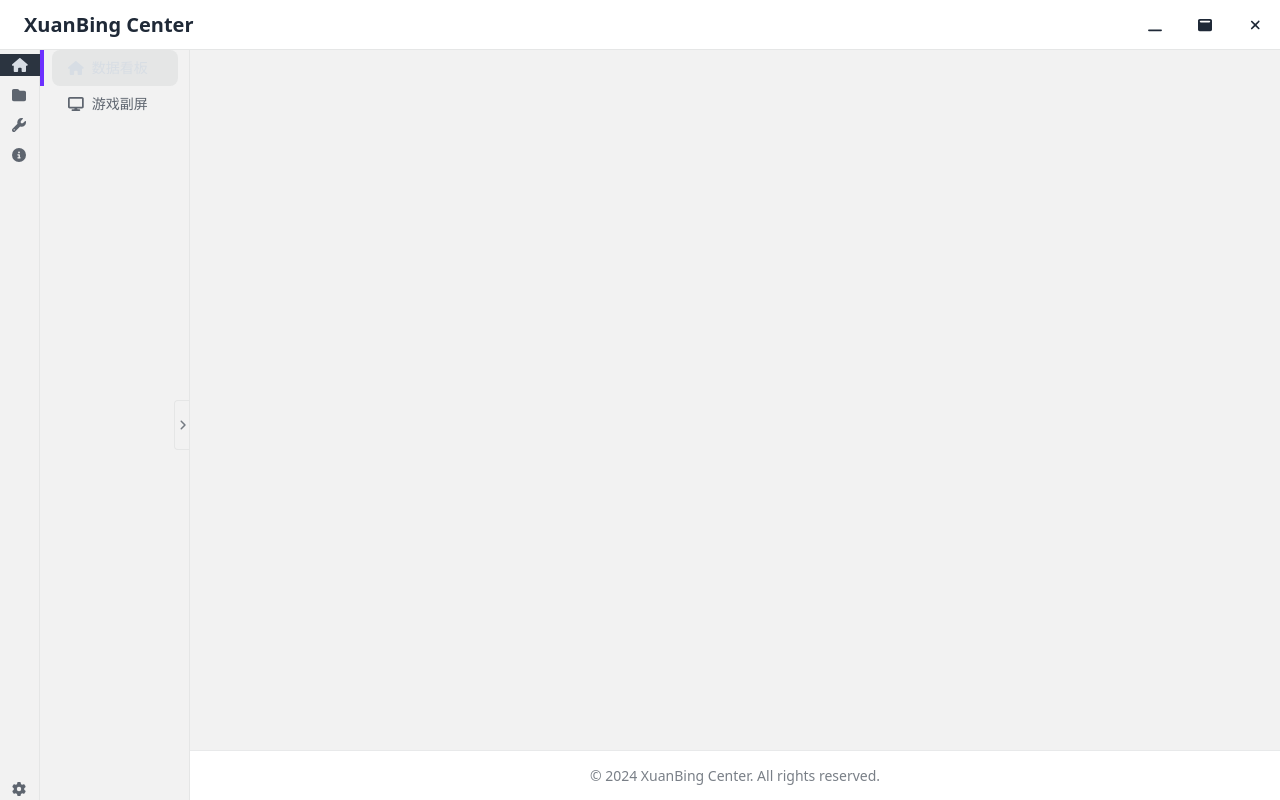
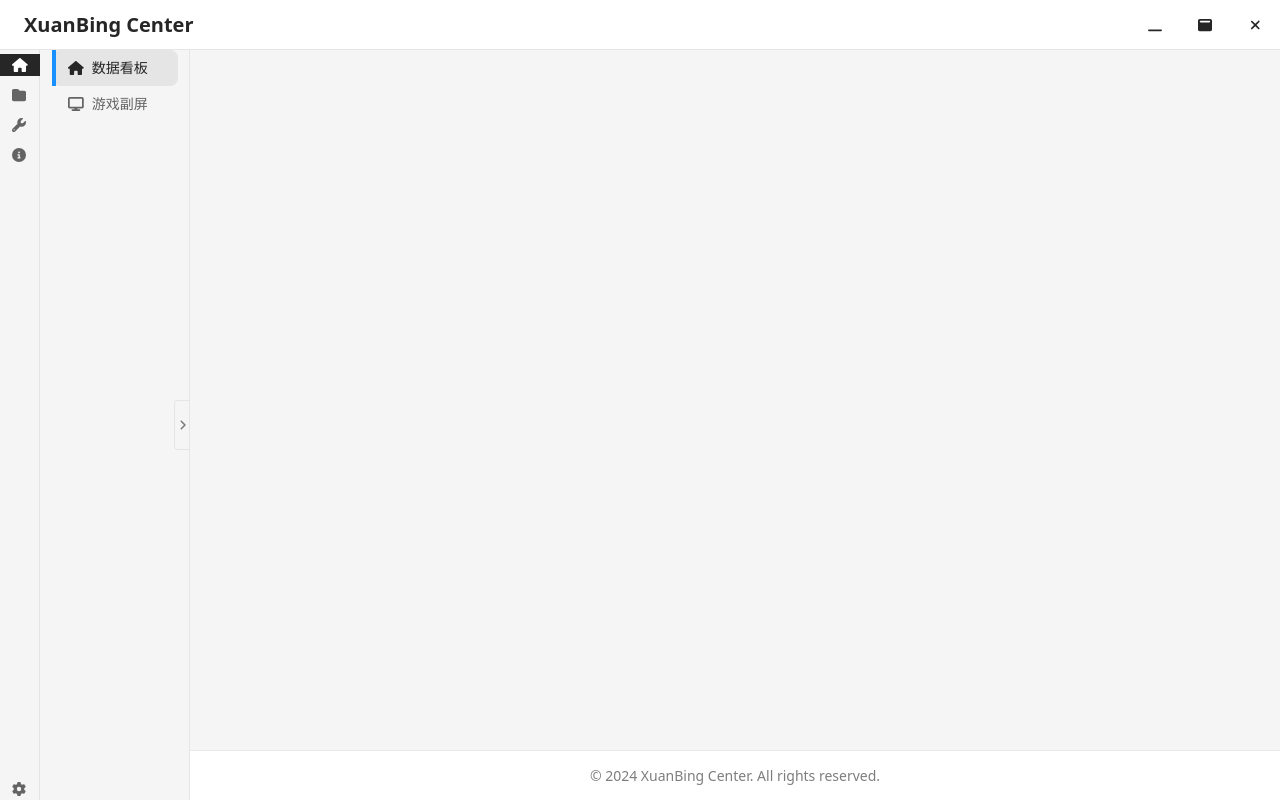
Before and after one commit to xuanbingBank/xuanbing-center, a Vue app: page /home/dashboard in a window 1280 px wide. Built offline with nearby package versions, Linux system fonts and the light colour scheme.

Commit message:
🎨 style: 完善菜单栏的主题模式切换

```diff
--- a/src/components/menu/RecursiveMenuItem.vue
+++ b/src/components/menu/RecursiveMenuItem.vue
@@ -11,11 +11,13 @@
       <font-awesome-icon
         v-if="props.menuItem.meta?.icon"
         :icon="['fas', props.menuItem.meta.icon as string]"
-        class="text-sm transition-all duration-300"
+        class="text-sm transition-all duration-300 text-base-content/70 group-hover:text-base-content"
+        :class="{ 'text-base-content': isActive }"
       />
       <span
         v-if="!isCollapsed"
-        class="text-sm transition-all duration-300"
+        class="text-sm transition-all duration-300 text-base-content/70 group-hover:text-base-content"
+        :class="{ 'text-base-content': isActive }"
       >
         {{ props.menuItem.meta?.title }}
       </span>
@@ -38,9 +40,11 @@
 
 <style scoped lang="postcss">
 .menu-item {
-  @apply flex items-center h-[36px] hover:bg-base-300/50
+  @apply flex items-center h-[36px]
+         hover:bg-base-300/50
          transition-all duration-300
-         text-base-content/70 hover:text-base-content;
+         text-base-content/70 hover:text-base-content
+         relative;
 
   &, & * {
     @apply transition-all duration-300;
@@ -48,15 +52,20 @@
 }
 
 .menu-item.active {
-  @apply bg-primary text-primary-content;
+  @apply bg-base-300/50;
 
   &, & * {
-    @apply transition-all duration-300;
+    @apply text-base-content transition-colors duration-300;
+  }
+
+  &:hover {
+    @apply bg-base-300/70;
   }
 }
 
 .menu-item.active:before {
-  @apply content-[''] absolute left-0 h-full w-1 bg-primary/80;
+  @apply content-[''] absolute left-0 h-full w-1
+         bg-primary transition-colors duration-300;
 }
 
 .menu-item.active.justify-center:before {
--- a/src/layouts/SideMenu.vue
+++ b/src/layouts/SideMenu.vue
@@ -10,13 +10,14 @@
           <li v-for="route in topMenus" :key="route.name" class="my-1">
             <a
               class="rounded-none transition-all duration-300 text-base-content/70 hover:text-base-content"
-              :class="{ 'active bg-primary text-primary-content': activeModule === route.meta?.module }"
+              :class="{ 'active bg-primary text-primary-content hover:text-primary-content': activeModule === route.meta?.module }"
               @click="handleModuleSelect(route.meta?.module || '')"
             >
               <font-awesome-icon
                 v-if="route.meta?.icon"
                 :icon="['fas', route.meta.icon as string]"
-                class="text-sm transition-all duration-300"
+                class="text-sm transition-all duration-300 text-base-content/70 group-hover:text-base-content"
+                :class="{ 'text-primary-content': activeModule === route.meta?.module }"
               />
             </a>
           </li>
@@ -27,13 +28,14 @@
           <li v-for="route in bottomMenus" :key="route.name">
             <a
               class="rounded-none transition-all duration-300 text-base-content/70 hover:text-base-content"
-              :class="{ 'active bg-primary text-primary-content': activeModule === route.meta?.module }"
+              :class="{ 'active bg-primary text-primary-content hover:text-primary-content': activeModule === route.meta?.module }"
               @click="handleModuleSelect(route.meta?.module || '')"
             >
               <font-awesome-icon
                 v-if="route.meta?.icon"
                 :icon="['fas', route.meta.icon as string]"
-                class="text-sm transition-all duration-300"
+                class="text-sm transition-all duration-300 text-base-content/70 group-hover:text-base-content"
+                :class="{ 'text-primary-content': activeModule === route.meta?.module }"
               />
             </a>
           </li>
@@ -53,7 +55,7 @@
         <template v-if="currentModuleRoute?.children">
           <recursive-menu-item
             v-for="route in currentModuleRoute.children"
-            class="px-3 [&_.active]:!bg-base-300"
+            class="px-3 [&_.active]:!bg-base-300 text-base-content/70"
             :key="route.path"
             :menu-item="route"
             :is-active="activeRoute === route.path"
--- a/src/views/settings/theme.vue
+++ b/src/views/settings/theme.vue
@@ -82,7 +82,7 @@
     <!-- 主题色调选择 -->
     <div class="card bg-base-100 shadow-xl mb-6">
       <div class="card-body">
-        <h3 class="card-title text-lg mb-4">主题色调</h3>
+        <h3 class="card-title text-lg mb-4 text-base-content">主题色调</h3>
         <div class="grid grid-cols-4 gap-4">
           <div
             v-for="color in themeColors"
--- a/tailwind.config.js
+++ b/tailwind.config.js
@@ -6,15 +6,48 @@ export default {
   ],
   darkMode: ['class', '[data-theme="dark"]'],
   theme: {
-    extend: {},
+    extend: {
+      // 可以在这里扩展自定义主题配置
+    },
   },
   plugins: [require("daisyui")],
   daisyui: {
-    themes: ["light", "dark"],
-    darkTheme: "dark",
-    base: true,
-    styled: true,
-    utils: true,
-    logs: false,
+    // 只使用指定的主题
+    themes: [
+      {
+        light: {
+          ...require("daisyui/src/theming/themes")["light"],
+          primary: "#1890ff",
+          "primary-focus": "#096dd9",
+          "primary-content": "#ffffff",
+          secondary: "#52c41a",
+          accent: "#faad14",
+          neutral: "#262626",
+          "base-100": "#ffffff",
+          "base-200": "#f5f5f5",
+          "base-300": "#e5e5e5",
+          "base-content": "#262626",
+        },
+        dark: {
+          ...require("daisyui/src/theming/themes")["dark"],
+          primary: "#177ddc",
+          "primary-focus": "#1890ff",
+          "primary-content": "#ffffff",
+          secondary: "#49aa19",
+          accent: "#d89614",
+          neutral: "#262626",
+          "base-100": "#1f1f1f",
+          "base-200": "#141414",
+          "base-300": "#000000",
+          "base-content": "#ffffff",
+        }
+      }
+    ],
+    darkTheme: "dark", // 系统暗色模式使用的主题
+    base: true, // 应用基础样式
+    styled: true, // 使用 daisyUI 的组件样式
+    utils: true, // 启用工具类
+    logs: false, // 关闭日志输出
+    themeRoot: ":root", // 主题 CSS 变量的根元素
   }
 }
```
